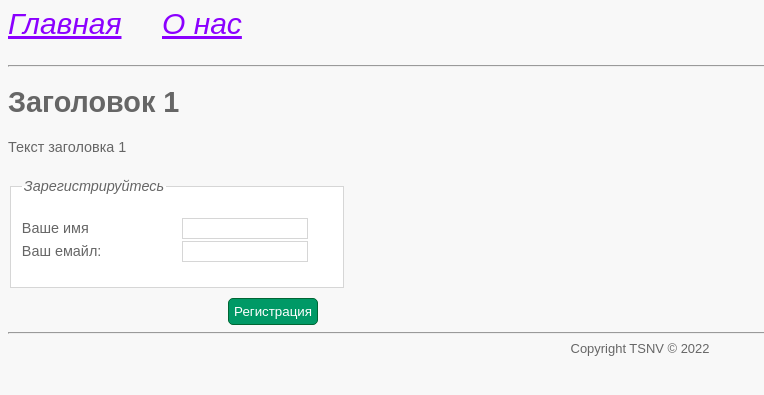
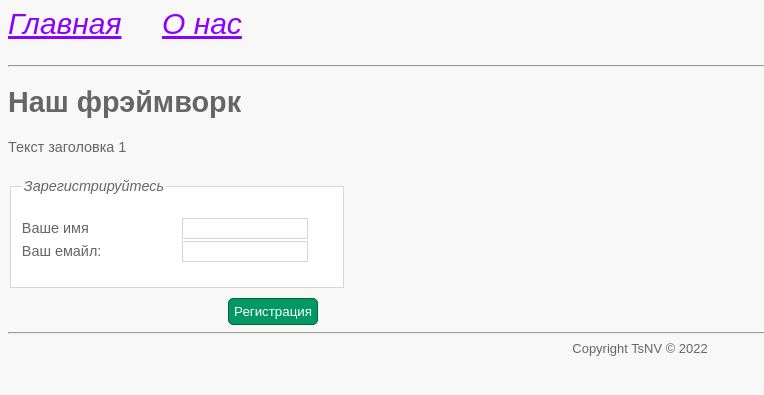
Before and after one commit to tsnv76/pattern, a Python web app: template framework2/templates/index.html in a window 1280 px wide. Shown: the top 395 px of the page, without its empty margins (0-764 px from the left). Run offline with Jinja, Linux system fonts and the light colour scheme; the template is opened without the code that fills it, so the values that code supplies are empty.

Commit message:
Commit lesson1 (2)

```diff
--- a/framework2/templates/base.html
+++ b/framework2/templates/base.html
@@ -9,5 +9,6 @@
     {% block menu %} {% endblock %}
     {% block body %} {% endblock %}
     {% block footer %} {% endblock %}
+
 </body>
 </html>
--- a/framework2/templates/inc-footer.html
+++ b/framework2/templates/inc-footer.html
@@ -1,4 +1,4 @@
 <hr>
 <div class="footer">
-    Copyright TSNV &copy; 2022
+    Copyright TsNV &copy; 2022
 </div>
--- a/framework2/templates/inc-index-body.html
+++ b/framework2/templates/inc-index-body.html
@@ -1,5 +1,5 @@
 <div class="content">
-    <h1>Заголовок 1</h1>
+    <h1>Наш фрэймворк</h1>
     <p>Текст заголовка 1</p>
     <form action="" method="post">
         <fieldset>
--- a/framework2/templates/inc-style.html
+++ b/framework2/templates/inc-style.html
@@ -10,7 +10,8 @@
         color: #666;
         background-color: #f8f8f8;
         text-align: center;}
-    li { line-height: 1.6em;}
+    li {
+        line-height: 1.6em;}
     fieldset {
         width: 310px;
         margin-top: 20px;
```
Also changed, not shown: framework2/engine/framework_requests.py (line endings or trailing spaces), framework2/engine/main.py (line endings or trailing spaces), framework2/engine/templator.py (line endings or trailing spaces), framework2/run.py (line endings or trailing spaces), framework2/templates/about.html (line endings or trailing spaces), framework2/templates/inc-menu.html (line endings or trailing spaces), framework2/templates/index.html (line endings or trailing spaces), framework2/urls.py (line endings or trailing spaces), framework2/views.py (line endings or trailing spaces), 2 other files.
